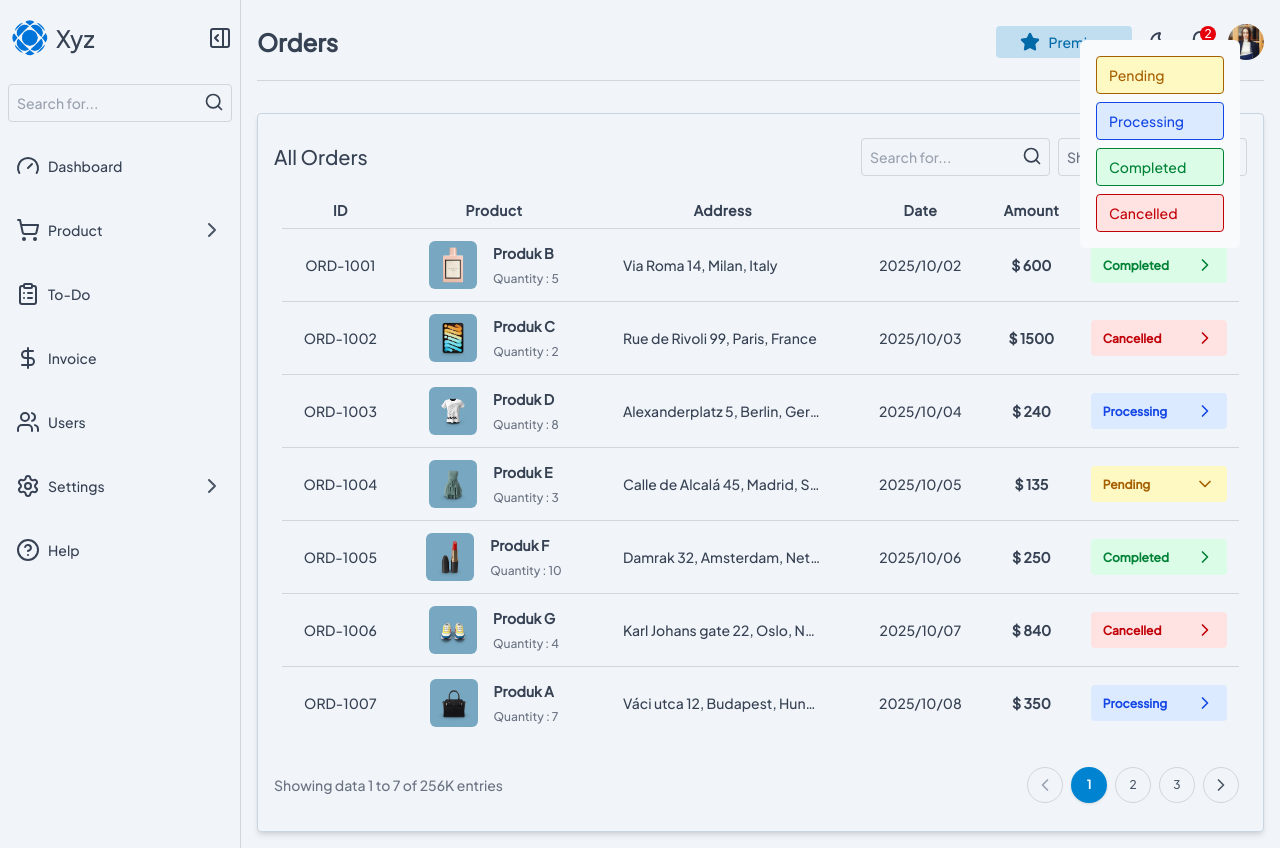
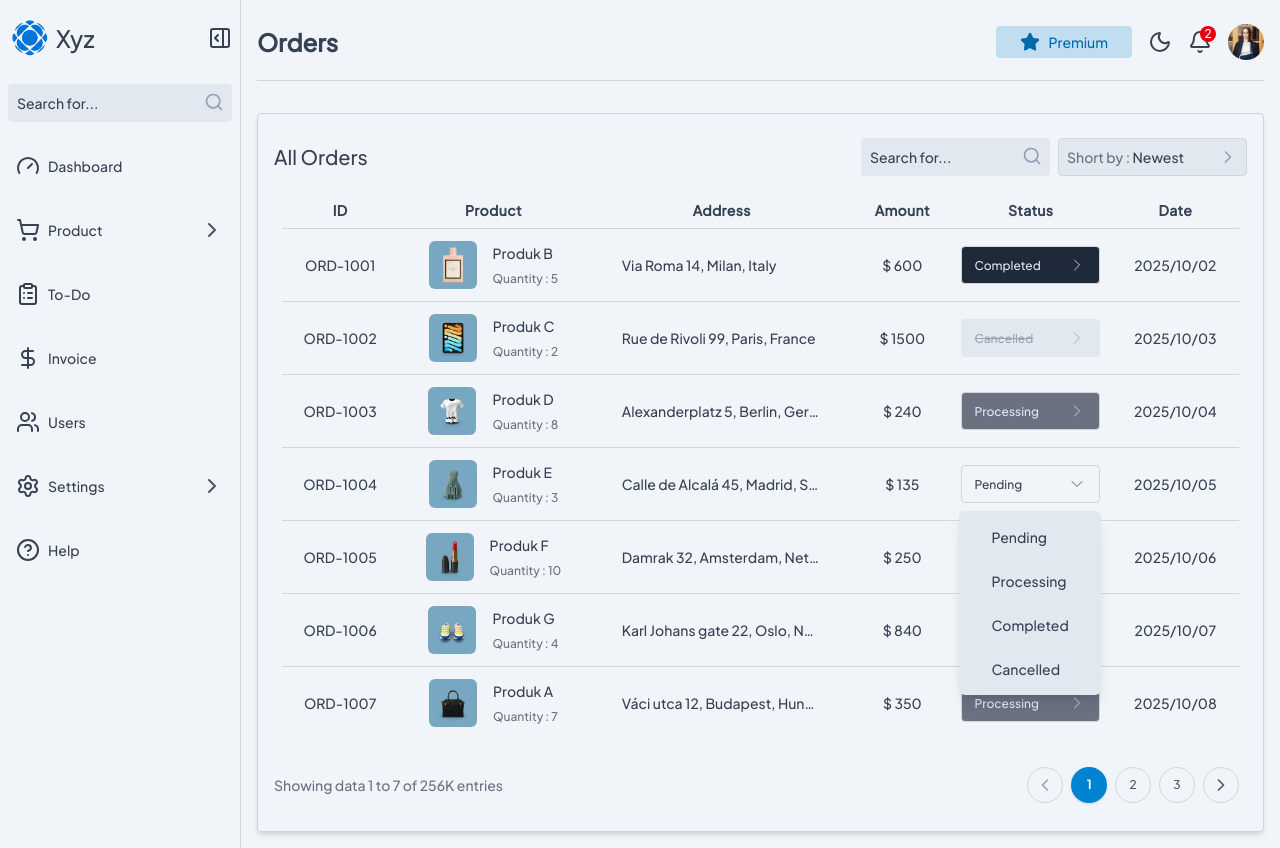
Before and after one commit to RaihanHafiz27/Dashboard, a Next.js app: page /product/orders in a window 1280 px wide. Both pictures are taken after a click on the button "Pending". Built offline with nearby package versions, Linux system fonts and the light colour scheme.

Commit message:
refactor : dropdown features

```diff
--- a/package.json
+++ b/package.json
@@ -9,6 +9,7 @@
     "lint": "eslint"
   },
   "dependencies": {
+    "@floating-ui/react": "^0.27.17",
     "@reduxjs/toolkit": "^2.9.1",
     "chart.js": "^4.5.0",
     "lucide-react": "^0.542.0",
--- a/src/components/common/Dropdown/DropdownFilter.tsx
+++ b/src/components/common/Dropdown/DropdownFilter.tsx
@@ -30,11 +30,12 @@ export const FilterControl = ({
         {/* trigger button */}
         <button
           onClick={() => setIsOpen(!isOpen)}
-          className={`cursor-pointer border-b border-gray-700 dark:border-gray-500 text-gray-700 dark:text-gray-300 flex w-28 justify-between text-sm items-center pb-1`}
+          className={` cursor-pointer border border-gray-400 dark:border-gray-600  text-gray-700 dark:text-gray-300 flex w-32 py-1 px-2 justify-between text-sm items-center rounded-md`}
         >
           <span className="capitalize">{selected}</span>
           <ChevronRight
             size={20}
+            strokeWidth={1}
             className={`transition-transform duration-300 ${
               isOpen ? "rotate-90" : ""
             }`}
--- a/src/components/common/Table/OrdersTable.tsx
+++ b/src/components/common/Table/OrdersTable.tsx
@@ -21,9 +21,9 @@ export const OrdersTable = ({
           <th className=" pb-2 px-3">ID</th>
           <th className=" pb-2 px-3">Product</th>
           <th className=" pb-2 px-3">Address</th>
-          <th className=" pb-2 px-3">Date</th>
           <th className=" pb-2 px-3">Amount</th>
           <th className=" pb-2 px-3">Status</th>
+          <th className=" pb-2 px-3">Date</th>
         </tr>
       </thead>
       <tbody className="divide-y divide-gray-300 dark:divide-none text-sm">
@@ -32,7 +32,7 @@ export const OrdersTable = ({
             // ONLY FOR RECENT ORDERS
             onClick={() => onRowClick && onRowClick(item)}
             key={item.id}
-            className={`hover:bg-gray-200 dark:hover:bg-gray-700/10 ${onRowClick ? "hover:cursor-pointer" : ""} transition-all duration-200 text-gray-700 dark:text-gray-300`}
+            className={`hover:bg-slate-200/50 dark:hover:bg-gray-700/10 ${onRowClick ? "hover:cursor-pointer" : ""} transition-all duration-200 text-gray-700 dark:text-gray-300`}
           >
             {/* ID Column */}
             <td className=" py-3 px-3 text-xs font-medium lg:text-sm text-center">
@@ -62,7 +62,7 @@ export const OrdersTable = ({
                 </div>
                 <div className="text-xs lg:text-sm lg:space-y-2">
                   <p
-                    className="font-semibold max-w-[100px] lg:max-w-xs truncate"
+                    className=" max-w-[100px] lg:max-w-xs truncate"
                     title={item.productName}
                   >
                     {item.productName}
@@ -86,13 +86,9 @@ export const OrdersTable = ({
                 {item.customerAddress}
               </p>
             </td>
-            {/* Date Column */}
-            <td className=" py-3 px-3 text-gray-700 dark:text-gray-300 text-center text-xs lg:text-sm">
-              {item.date}
-            </td>
 
             {/* Amount Column */}
-            <td className=" py-3 px-3 font-semibold text-gray-700 dark:text-gray-300 text-center text-xs lg:text-sm">
+            <td className=" p-3 text-gray-700 dark:text-gray-300 text-center text-xs lg:text-sm">
               $ {item.amount}
             </td>
             {/* Status Column */}
@@ -113,6 +109,10 @@ export const OrdersTable = ({
                 </div>
               )}
             </td>
+            {/* Date Column */}
+            <td className=" py-3 px-3 text-gray-700 dark:text-gray-300 text-center text-xs lg:text-sm">
+              {item.date}
+            </td>
           </tr>
         ))}
       </tbody>
--- a/src/components/ui/Input/SearchBar.tsx
+++ b/src/components/ui/Input/SearchBar.tsx
@@ -6,11 +6,11 @@ export const SearchBar = ({ isFull }: { isFull?: boolean }) => {
       <input
         type="text"
         placeholder="Search for..."
-        className="bg-gray-200/10 border border-gray-300 dark:border-gray-500 p-2 w-full rounded-sm text-sm cursor-not-allowed placeholder:text-gray-400 text-gray-700"
+        className="bg-slate-200 dark:bg-transparent border border-slate-200 dark:border-gray-500 p-2 w-full rounded-sm text-sm cursor-not-allowed placeholder:text-gray-700 text-gray-700"
         disabled
       />
       <button className={`absolute top-2 right-2 cursor-not-allowed`} disabled>
-        <Search size={20} className="text-gray-700 dark:text-gray-300" />
+        <Search size={20} className="text-slate-400 dark:text-slate-300" />
       </button>
     </div>
   );
--- a/src/data/statusColors.ts
+++ b/src/data/statusColors.ts
@@ -2,11 +2,11 @@ import { OrderStatus } from "@/types/order.type";
 
 export const statusColors: Record<OrderStatus, string> = {
   Pending:
-    "bg-yellow-100 dark:bg-transparent dark:border dark:border-yellow-100 dark:hover:bg-yellow-100 text-yellow-700 dark:text-yellow-500",
+    "bg-transparent border border-gray-300 dark:border dark:border-gray-100 text-gray-700 dark:text-slate-200",
   Processing:
-    "bg-blue-100  dark:bg-transparent dark:border dark:border-blue-300 dark:hover:bg-blue-100 text-blue-700 dark:text-blue-300",
+    "bg-gray-500 border border-gray-300 dark:border-gray-700  dark:bg-gray-700 text-slate-200 dark:text-slate-200",
   Completed:
-    "bg-green-100  dark:bg-transparent dark:border dark:border-green-300 dark:hover:bg-green-100 text-green-700 dark:text-green-400",
+    "bg-gray-800 border border-gray-300 dark:border-slate-100 dark:bg-slate-100 text-slate-200 dark:text-gray-800",
   Cancelled:
-    "bg-red-100  dark:bg-transparent dark:border dark:border-red-300 dark:hover:bg-red-100 text-red-700 dark:text-red-400",
+    "line-through bg-slate-200 border border-slate-200 dark:border-gray-600  dark:bg-transparent text-gray-400 dark:text-gray-600",
 };
--- a/src/features/Product/Order/components/OrderView.tsx
+++ b/src/features/Product/Order/components/OrderView.tsx
@@ -2,9 +2,9 @@ import { OrdersTable } from "@/components/common/Table/OrdersTable";
 import { SearchBar } from "@/components/ui/Input/SearchBar";
 import { FilterButton } from "./filter/FilterButton";
 import { FilterDropdown } from "./filter/FilterDropdown";
-import { StatusDropdown } from "@/pages/product/orders";
 import { Pagination } from "@/fragments/pagination/Pagination";
 import { Order, OrderStatus } from "@/types/order.type";
+import { StatusDropdown } from "./dropdown/StatusDropdown";
 
 interface OrderViewProps {
   // State UI
--- /dev/null
+++ b/src/features/Product/Order/components/dropdown/StatusDropdown.tsx
@@ -0,0 +1,89 @@
+import { useClickOutside } from "@/hooks/useClickOutside";
+import { OrderStatus } from "@/types/order.type";
+import {
+  autoUpdate,
+  flip,
+  offset,
+  shift,
+  useFloating,
+} from "@floating-ui/react";
+import { ChevronRight } from "lucide-react";
+import { useState } from "react";
+
+type Props = {
+  status: OrderStatus;
+  color: Record<OrderStatus, string>;
+  id: string;
+  onClick: (id: string, newStatus: OrderStatus) => void;
+};
+
+export const StatusDropdown = ({ status, color, id, onClick }: Props) => {
+  const [open, setOpen] = useState<boolean>(false);
+  const dropMenuRef = useClickOutside(() => setOpen(false));
+
+  const statuses: OrderStatus[] = [
+    "Pending",
+    "Processing",
+    "Completed",
+    "Cancelled",
+  ];
+
+  const { refs, floatingStyles } = useFloating({
+    open,
+    onOpenChange: setOpen,
+
+    middleware: [
+      offset(8), // jarak dari button
+      flip(), // auto flip kalau mentok
+      shift(), // geser kalau keluar viewport
+    ],
+
+    whileElementsMounted: autoUpdate,
+  });
+
+  return (
+    <div ref={dropMenuRef} className="relative">
+      <button
+        // onClick={() => handleDropdown()}
+        ref={refs.setReference}
+        onClick={() => setOpen((v) => !v)}
+        className={`flex justify-between items-center rounded-sm px-3 py-2 w-full cursor-pointer transition-all duration-300 ${
+          color[status] || "bg-gray-100 text-gray-700"
+        } `}
+      >
+        <span className={` text-xs leading-tight `}>{status}</span>
+        <ChevronRight
+          size={20}
+          strokeWidth={1}
+          className={`transition-transform duration-300 ${
+            open ? "rotate-90" : "rotate-0"
+          }`}
+        />
+      </button>
+      {/* Dropdown */}
+
+      <div
+        ref={refs.setFloating}
+        style={floatingStyles}
+        className={`z-50 bg-slate-200 dark:bg-slate-800 rounded-md p-2 transition-all duration-200 ease-in-out space-y-2 shadow-lg ${
+          open
+            ? "translate-y-0 opacity-100 scale-100 pointer-events-auto"
+            : "-translate-y-2 opacity-0 scale-95 pointer-events-none"
+        }`}
+      >
+        {statuses.map((stat) => (
+          <button
+            key={stat}
+            onClick={() => {
+              onClick(id, stat);
+              setOpen(!open);
+            }}
+            className={`flex justify-between items-center rounded-sm px-6 py-2 w-full cursor-pointer transition-all duration-200 hover:bg-slate-800/10 dark:hover:bg-slate-700`}
+          >
+            {stat}
+          </button>
+        ))}
+      </div>
+    </div>
+  );
+};
--- a/src/features/Product/Order/components/filter/FilterButton.tsx
+++ b/src/features/Product/Order/components/filter/FilterButton.tsx
@@ -9,7 +9,7 @@ export const FilterButton = ({ isOpen, setIsOpen }: FilterProps) => {
   return (
     <button
       onClick={() => setIsOpen(!isOpen)}
-      className="bg-gray-200/10 border border-gray-300 dark:border-gray-500  p-2 w-full rounded-sm text-sm text-start flex justify-between cursor-pointer"
+      className="bg-slate-200 dark:bg-transparent border border-gray-300 dark:border-gray-500  p-2 w-full rounded-sm text-sm text-start flex justify-between cursor-pointer"
     >
       <div>
         <span className="text-gray-500 dark:text-gray-300">Short by : </span>
@@ -17,8 +17,7 @@ export const FilterButton = ({ isOpen, setIsOpen }: FilterProps) => {
       </div>
       <ChevronRight
         size={20}
-        color="#6a7282"
-        className={`${isOpen ? "transition-all duration-300 rotate-90" : ""}`}
+        className={` text-slate-400 transition-all duration-300  ${isOpen ? "rotate-90" : "rotate-0"}`}
       />
     </button>
   );
--- a/src/features/Product/Order/components/filter/FilterDropdown.tsx
+++ b/src/features/Product/Order/components/filter/FilterDropdown.tsx
@@ -5,10 +5,10 @@ const list = ["Latest", "Price", "Status"];
 export const FilterDropdown = ({ isOpen }: { isOpen: boolean }) => {
   return (
     <div
-      className={`z-10 absolute bg-slate-200 top-16 right-4 p-2 rounded-md transition-all duration-300 ease-in-out ${
+      className={`z-10 absolute bg-slate-200 top-16 right-4 p-2 rounded-md transition-all duration-200 ease-in-out ${
         isOpen
-          ? "translate-x-0 opacity-100 visible"
-          : "translate-x-full opacity-0 invisible"
+          ? "translate-y-0 opacity-100 scale-100 pointer-events-auto"
+          : "-translate-y-2 opacity-0 scale-95 pointer-events-none"
       }`}
     >
       <ul className="space-y-2">
--- a/src/pages/product/orders/index.tsx
+++ b/src/pages/product/orders/index.tsx
@@ -1,6 +1,3 @@
-import { OrderStatus } from "@/types/order.type";
-import { ChevronRight } from "lucide-react";
-import { useEffect, useRef, useState } from "react";
 import { OrderView } from "@/features/Product/Order/components/OrderView";
 import { useOrderLogic } from "@/features/Product/Order/hooks/useOrderLogic";
 
@@ -11,80 +8,3 @@ const productOrders = () => {
 };
 
 export default productOrders;
-
-type Props = {
-  status: OrderStatus;
-  color: Record<OrderStatus, string>;
-  id: string;
-  onClick: (id: string, newStatus: OrderStatus) => void;
-};
-
-export const StatusDropdown = ({ status, color, id, onClick }: Props) => {
-  const [isOpen, setIsOpen] = useState<boolean>(false);
-  const dropMenuRef = useRef<HTMLDivElement>(null);
-
-  const statuses: OrderStatus[] = [
-    "Pending",
-    "Processing",
-    "Completed",
-    "Cancelled",
-  ];
-
-  useEffect(() => {
-    const listener = (event: MouseEvent) => {
-      if (
-        !dropMenuRef.current ||
-        dropMenuRef.current.contains(event.target as Node)
-      ) {
-        return null;
-      }
-      setIsOpen(false);
-    };
-    document.addEventListener("mousedown", listener);
-    return () => document.removeEventListener("mousedown", listener);
-  }, [dropMenuRef]);
-
-  return (
-    <div ref={dropMenuRef} className="relative">
-      <button
-        onClick={() => setIsOpen(!isOpen)}
-        className={`flex justify-between items-center rounded-sm px-3 py-2 w-full cursor-pointer transition-all duration-300 ${
-          color[status] || "bg-gray-100 text-gray-700"
-        }`}
-      >
-        <span className={` text-xs font-semibold leading-tight `}>
-          {status}
-        </span>
-        <ChevronRight
-          size={20}
-          className={`transition-transform duration-300 ${
-            isOpen ? "rotate-90" : ""
-          }`}
-        />
-      </button>
-      {/* menu */}
-      <div
-        className={`z-10 fixed bg-slate-50 dark:bg-slate-800 top-10 right-10 w-40 p-4 rounded-md transition-all duration-300 ease-in-out space-y-2 ${
-          isOpen
-            ? "translate-y-0 opacity-100 visible"
-            : "translate-y-full opacity-0 invisible"
-        }`}
-      >
-        {statuses.map((stat) => (
-          <button
-            key={stat}
-            onClick={() => {
-              onClick(id, stat);
-              setIsOpen(!isOpen);
-            }}
-            className={`flex justify-between items-center rounded-sm px-3 py-2 w-full cursor-pointer transition-all duration-300 ${
-              color[stat] || "bg-gray-100 text-gray-700"
-            } border border-${color[stat]} `}
-          >
-            {stat}
-          </button>
-        ))}
-      </div>
-    </div>
-  );
-};
```
Also changed, not shown: 1 other file (tests, documents, lock files or other folders).
